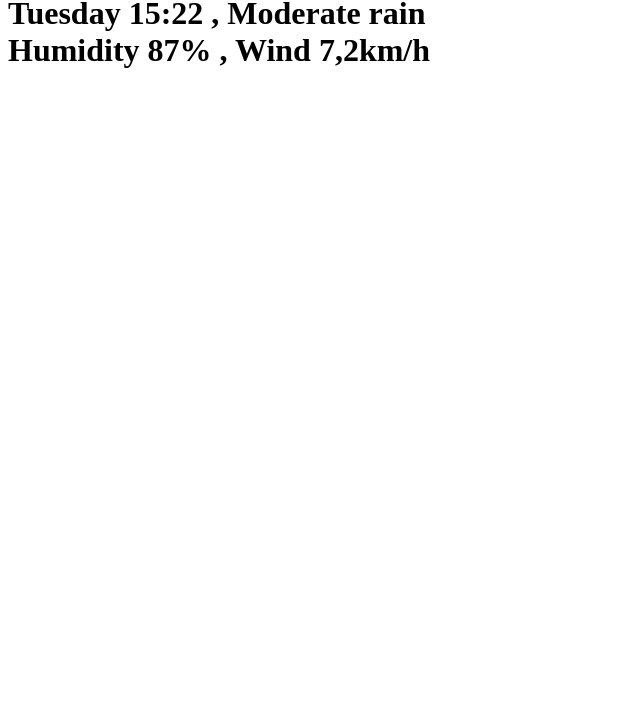
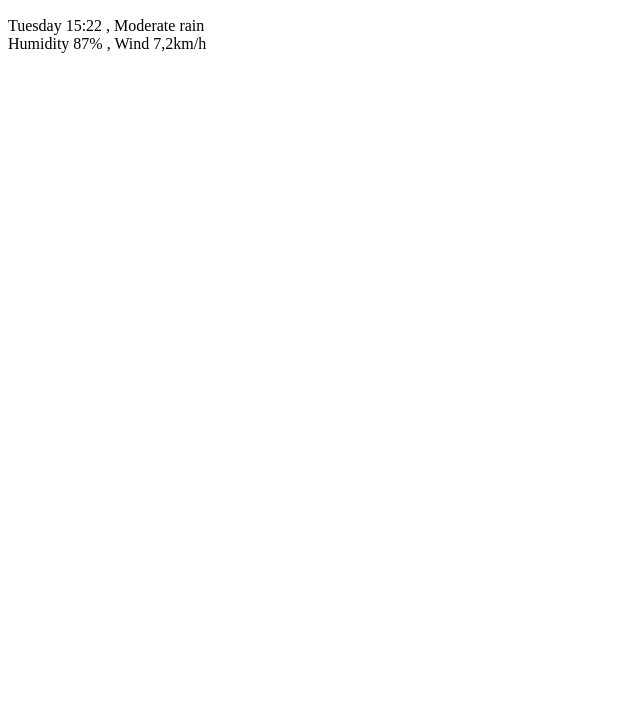
Before and after one commit to Luba20/WEATHER-WEEK-7-PROJECT, a plain HTML site: page index.html in a window 1280 px wide. Shown: the part 92-800 px from the top of the page, without its empty margins (0-640 px from the left). Drawn offline with Linux system fonts and the light colour scheme.

Commit message:
Update index.html

```diff
--- a/index.html
+++ b/index.html
@@ -14,11 +14,12 @@
     <h1>
       Paris
       <span>24°C</span>
-      <br />
+    </h1>
+    <p1>
       Tuesday 15:22 , Moderate rain
       <br />
       Humidity 87% , Wind 7,2km/h
-    </h1>
+    </p1>
     <script src="src/index.js"></script>
   </body>
 </html>
```
